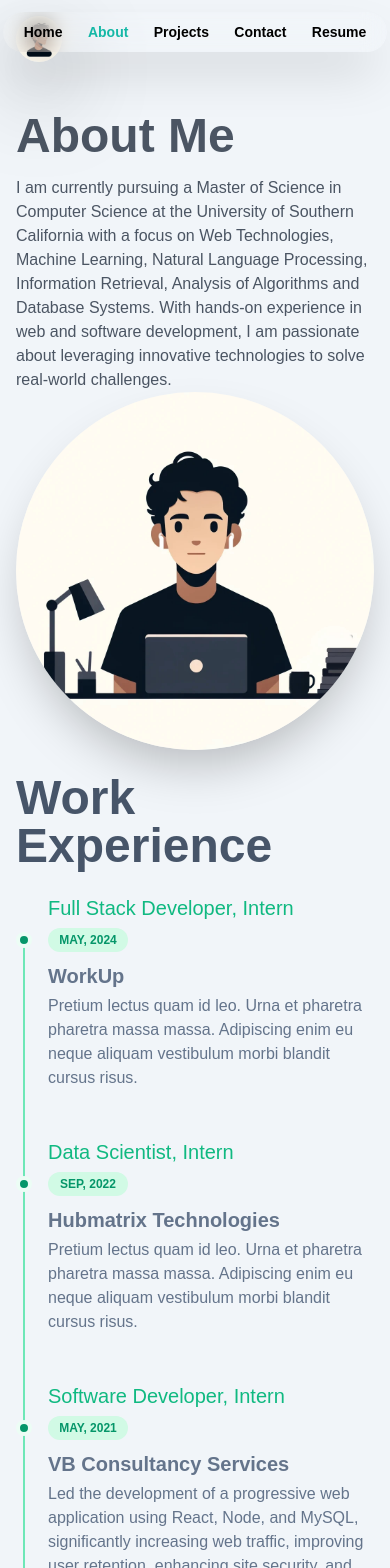
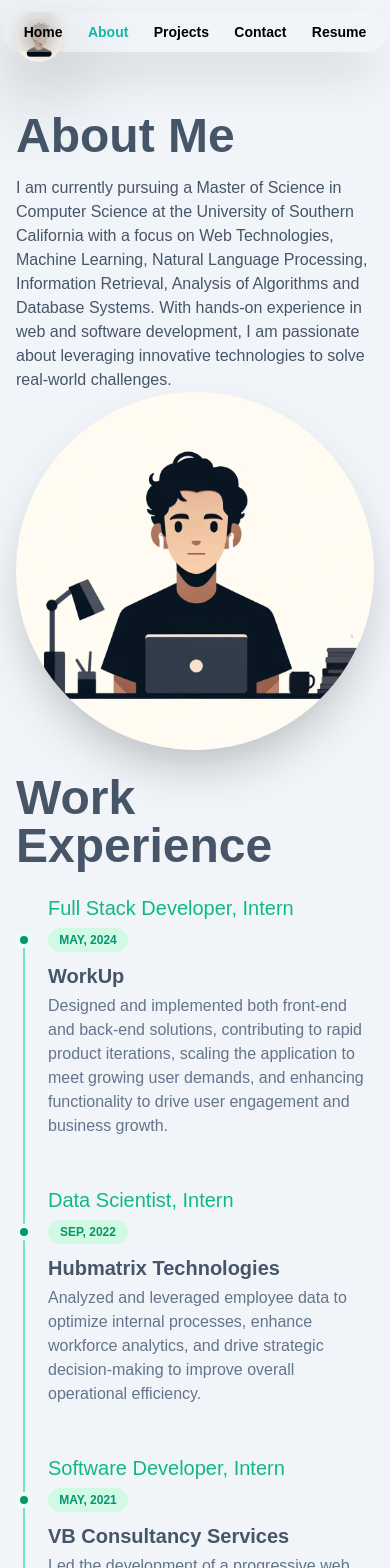
Before and after one commit to DevenNabar/react-portfolio, a React (Create React App) app: page /about in a window 390 px wide. Shown: the top 1568 px of the page. Built offline with nearby package versions, Linux system fonts and the light colour scheme.

Commit message:
Made a new component for workexp

```diff
--- /dev/null
+++ b/src/components/about/workexp.jsx
@@ -0,0 +1,32 @@
+import React from "react";
+import EXPERIENCE from "../../data/experience";
+//  START OF WORK EXPERIENCE COMPONENT
+
+const WorkExp = () => {
+	return (
+		<div className="my-6">
+			<div className="text-5xl font-semibold text-slate-600">
+				Work Experience
+			</div>
+			{EXPERIENCE.map((exp, index) => (
+				<div key={index} className="relative pl-8 sm:pl-32 py-6 group">
+					<div className="font-caveat font-medium text-xl text-emerald-500 mb-1 sm:mb-0">
+						{exp.title}
+					</div>
+					<div className="flex flex-col sm:flex-row items-start mb-1 group-last:before:hidden before:absolute before:left-2 sm:before:left-0 before:h-full before:px-px before:bg-emerald-300 sm:before:ml-[6.5rem] before:self-start before:-translate-x-1/2 before:translate-y-3 after:absolute after:left-2 sm:after:left-0 after:w-2 after:h-2 after:bg-emerald-600 after:border-4 after:box-content after:border-emerald-50 after:rounded-full sm:after:ml-[6.5rem] after:-translate-x-1/2 after:translate-y-1.5">
+						<time className="sm:absolute left-0 translate-y-0.5 inline-flex items-center justify-center text-xs font-semibold uppercase w-20 h-6 mb-3 sm:mb-0 text-emerald-600 bg-emerald-100 rounded-full">
+							{exp.date}
+						</time>
+						<div className="text-xl font-bold text-slate-600">
+							{exp.company}
+						</div>
+					</div>
+					<div className="text-slate-500">{exp.description}</div>
+				</div>
+			))}
+		</div>
+	);
+};
+
+// END OF COMPONENT
+export default WorkExp;
--- a/src/data/experience.js
+++ b/src/data/experience.js
@@ -4,14 +4,14 @@ const EXPERIENCE = [
 		date: "May, 2024",
 		company: "WorkUp",
 		description:
-			"Pretium lectus quam id leo. Urna et pharetra pharetra massa massa. Adipiscing enim eu neque aliquam vestibulum morbi blandit cursus risus.",
+			"Designed and implemented both front-end and back-end solutions, contributing to rapid product iterations, scaling the application to meet growing user demands, and enhancing functionality to drive user engagement and business growth.",
 	},
 	{
 		title: "Data Scientist, Intern",
 		date: "Sep, 2022",
 		company: "Hubmatrix Technologies",
 		description:
-			"Pretium lectus quam id leo. Urna et pharetra pharetra massa massa. Adipiscing enim eu neque aliquam vestibulum morbi blandit cursus risus.",
+			"Analyzed and leveraged employee data to optimize internal processes, enhance workforce analytics, and drive strategic decision-making to improve overall operational efficiency.",
 	},
 	{
 		title: "Software Developer, Intern",
@@ -26,7 +26,7 @@ const EXPERIENCE = [
 
 		company: "TechStride LLC",
 		description:
-			"Pretium lectus quam id leo. Urna et pharetra pharetra massa massa. Adipiscing enim eu neque aliquam vestibulum morbi blandit cursus risus.",
+			"Overhauled the company website's front-end, leading to a significant increase in site visits, collaborated closely with team members and senior executives on project requirements, gained hands-on agile experience, and optimized the codebase to substantially improve website speed.",
 	},
 ];
 
--- a/src/pages/about.jsx
+++ b/src/pages/about.jsx
@@ -88,10 +88,10 @@ import NavBar from "../components/common/navBar";
 import Footer from "../components/common/footer";
 import Logo from "../components/common/logo";
 import Socials from "../components/about/socials";
+import WorkExp from "../components/about/workexp";
 
 import INFO from "../data/user";
 import SEO from "../data/seo";
-import EXPERIENCE from "../data/experience";
 
 const About = () => {
 	useEffect(() => {
@@ -122,7 +122,7 @@ const About = () => {
 						</div>
 
 						<div className="flex flex-col lg:flex-row lg:space-x-8 pt-10">
-							<div className="lg:w-2/3  text-gray-600">
+							<div className="lg:w-2/3  text-slate-600">
 								<div className="text-5xl font-semibold">
 									{INFO.about.title}
 								</div>
@@ -144,35 +144,7 @@ const About = () => {
 							</div>
 						</div>
 
-						{/* START OF WORK EXPERIENCE COMPONENT */}
-						<div className="my-6">
-							<div className="text-5xl font-semibold text-slate-600">
-								Work Experience
-							</div>
-							{EXPERIENCE.map((exp, index) => (
-								<div
-									key={index}
-									className="relative pl-8 sm:pl-32 py-6 group"
-								>
-									<div className="font-caveat font-medium text-xl text-emerald-500 mb-1 sm:mb-0">
-										{exp.title}
-									</div>
-									<div className="flex flex-col sm:flex-row items-start mb-1 group-last:before:hidden before:absolute before:left-2 sm:before:left-0 before:h-full before:px-px before:bg-emerald-300 sm:before:ml-[6.5rem] before:self-start before:-translate-x-1/2 before:translate-y-3 after:absolute after:left-2 sm:after:left-0 after:w-2 after:h-2 after:bg-emerald-600 after:border-4 after:box-content after:border-emerald-50 after:rounded-full sm:after:ml-[6.5rem] after:-translate-x-1/2 after:translate-y-1.5">
-										<time className="sm:absolute left-0 translate-y-0.5 inline-flex items-center justify-center text-xs font-semibold uppercase w-20 h-6 mb-3 sm:mb-0 text-emerald-600 bg-emerald-100 rounded-full">
-											{exp.date}
-										</time>
-										<div className="text-xl font-bold text-slate-500">
-											{exp.company}
-										</div>
-									</div>
-									<div className="text-slate-500">
-										{exp.description}
-									</div>
-								</div>
-							))}
-						</div>
-
-						{/* END OF THAT COMPONENT */}
+						<WorkExp />
 
 						<div className="mt-12">
 							<Footer />
--- a/src/pages/homepage.jsx
+++ b/src/pages/homepage.jsx
@@ -223,7 +223,7 @@ const Homepage = () => {
 						</div>
 
 						<div className="pt-6 grid grid-cols-3 gap-8">
-							<div className="col-span-2 flex flex-col justify-center p-2 text-gray-600 ">
+							<div className="col-span-2 flex flex-col justify-center p-2 text-slate-600 ">
 								<div className="text-6xl font-bold mb-4 ">
 									{INFO.homepage.title}
 								</div>
```
